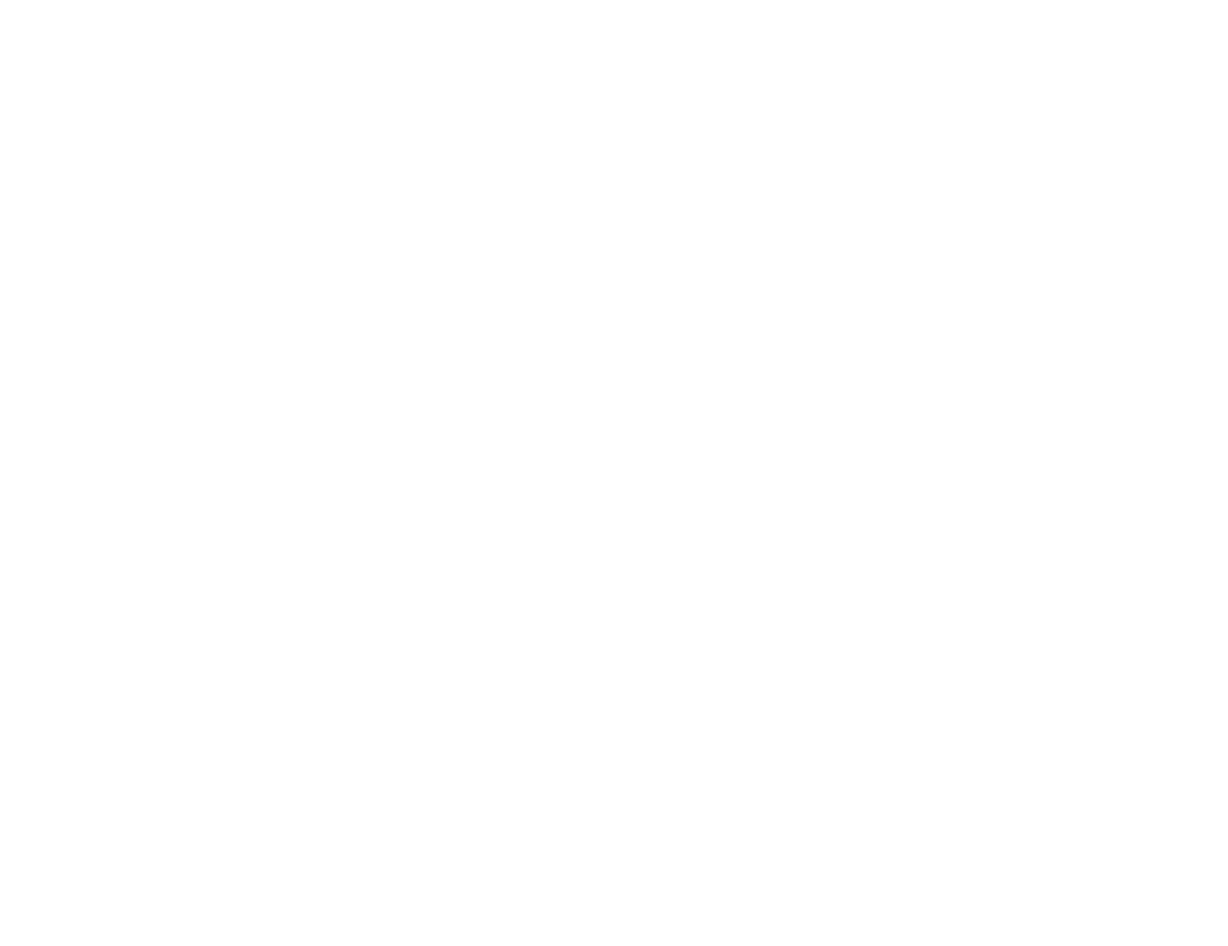
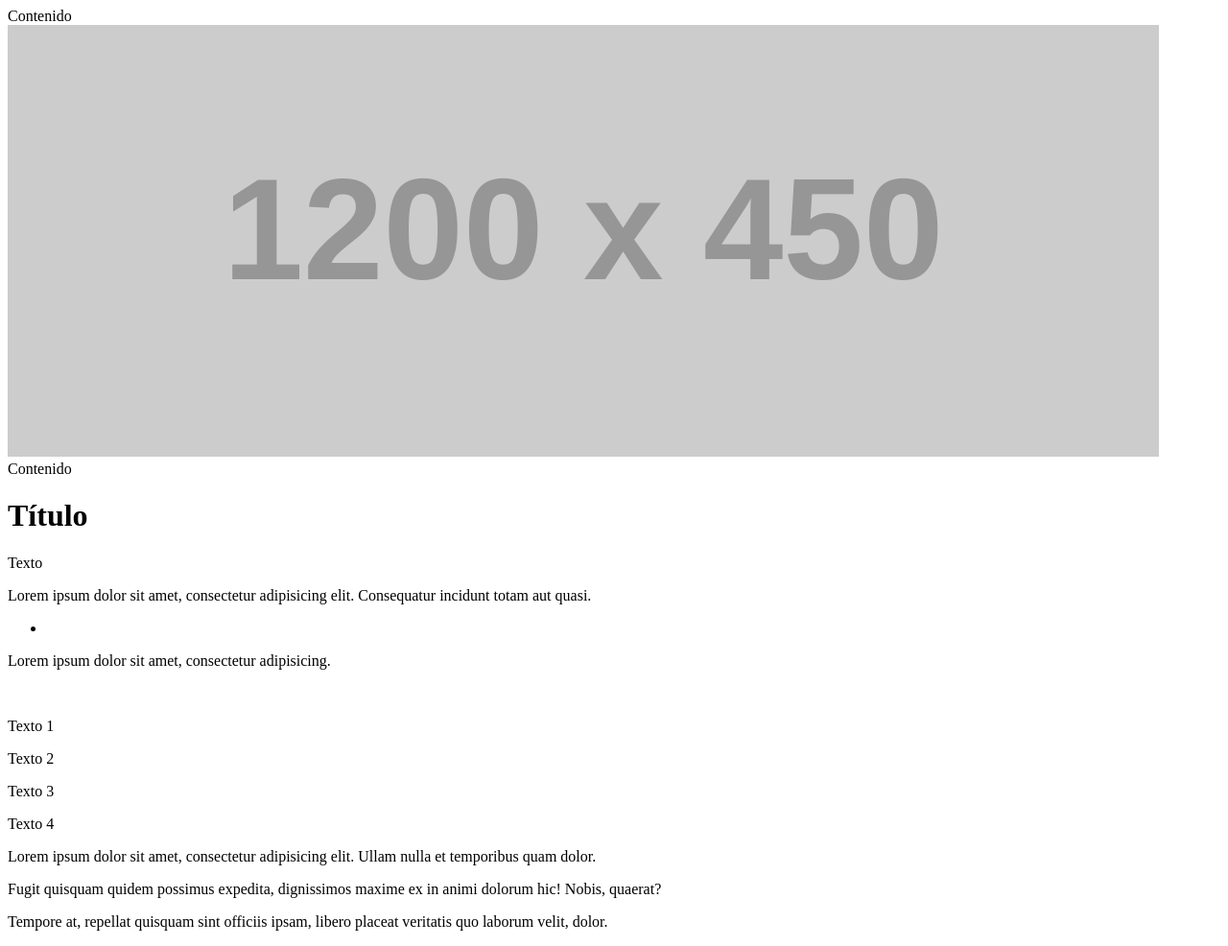
Before and after one commit to rodrigo-frenk/ADM-curso-aplicaciones-enero-2017, a plain HTML site: page introducion_emmet.html in a window 1280 px wide. Shown: the whole page at 96% size. Before the commit the page ends 800 px from the top, so only its background shows below. Drawn offline with Linux system fonts and the light colour scheme; placeholder pictures from the web are drawn by us.

Commit message:
intro emmet

```diff
--- a/introducion_emmet.html
+++ b/introducion_emmet.html
@@ -9,5 +9,86 @@
 </head>
 <body>
 
+   <!-- etiqueta -->
+   <etiqueta></etiqueta>
+
+   <!-- etiqueta#identidad -->
+   <etiqueta id="identidad"></etiqueta>
+
+   <!-- etiqueta.clase1.clase2.clase3 -->
+   <etiqueta class="clase1 clase2 clase3"></etiqueta>
+
+   <!-- etiqueta#identidad.clase1.clase2 -->
+   <etiqueta id="identidad" class="clase1 clase2"></etiqueta>
+
+   <!-- etiqueta{Contenido} -->
+   <etiqueta>Contenido</etiqueta>
+
+
+   <!-- etiqueta[atributo=unvalor][otroatributo=otrovalor] -->
+   <etiqueta atributo="unvalor" otroatributo="otrovalor"></etiqueta>
+
+
+   <!-- Atributos Default: -->
+   <!-- a[http://google.com] -->
+   <a href="http://google.com"></a>
+
+   <!-- img[http://fakeimg.pl/1200x450] -->
+   <img src="http://fakeimg.pl/1200x450" alt="">
+
+
+
+   <!-- combinando id, clases, atributos -->
+   <!-- etiqueta#identidad.clase1.clase2[atributo=unvalor]{Contenido} -->
+   <etiqueta id="identidad" class="clase1 clase2" atributo="unvalor">
+      Contenido
+   </etiqueta>
+
+
+   <!-- Elementos hermanos -->
+   <!-- h1{Título}+p{Texto} -->
+   <h1>Título</h1>
+   <p>Texto</p>
+
+
+   <!-- Elementos hijos -->
+   <!-- p>lorem13 -->
+   <p>Lorem ipsum dolor sit amet, consectetur adipisicing elit. Consequatur incidunt totam aut quasi.</p>
+
+
+   <!-- Jerarquía: Hijos de hijos de hijos... -->
+   <!-- nav>ul>li>a -->
+   <nav>
+      <ul>
+         <li><a href=""></a></li>
+      </ul>
+   </nav>
+
+
+   <!-- Jerarquía: Subir un nivel: -->
+   <!-- div>p>lorem7^+img -->
+   <div>
+      <p>
+         Lorem ipsum dolor sit amet, consectetur adipisicing.
+      </p>
+      <img src="" alt="">
+   </div>
+
+   <!-- Multiplicar -->
+   <!-- (podemos saber el número de repetición) -->
+   <!-- p{Texto $}*4 -->
+   <p>Texto 1</p>
+   <p>Texto 2</p>
+   <p>Texto 3</p>
+   <p>Texto 4</p>
+
+
+
+   <!-- Agrupar -->
+   <!-- (p>lorem14)*3 -->
+   <p>Lorem ipsum dolor sit amet, consectetur adipisicing elit. Ullam nulla et temporibus quam dolor.</p>
+   <p>Fugit quisquam quidem possimus expedita, dignissimos maxime ex in animi dolorum hic! Nobis, quaerat?</p>
+   <p>Tempore at, repellat quisquam sint officiis ipsam, libero placeat veritatis quo laborum velit, dolor.</p>
+
 </body>
 </html>
```
